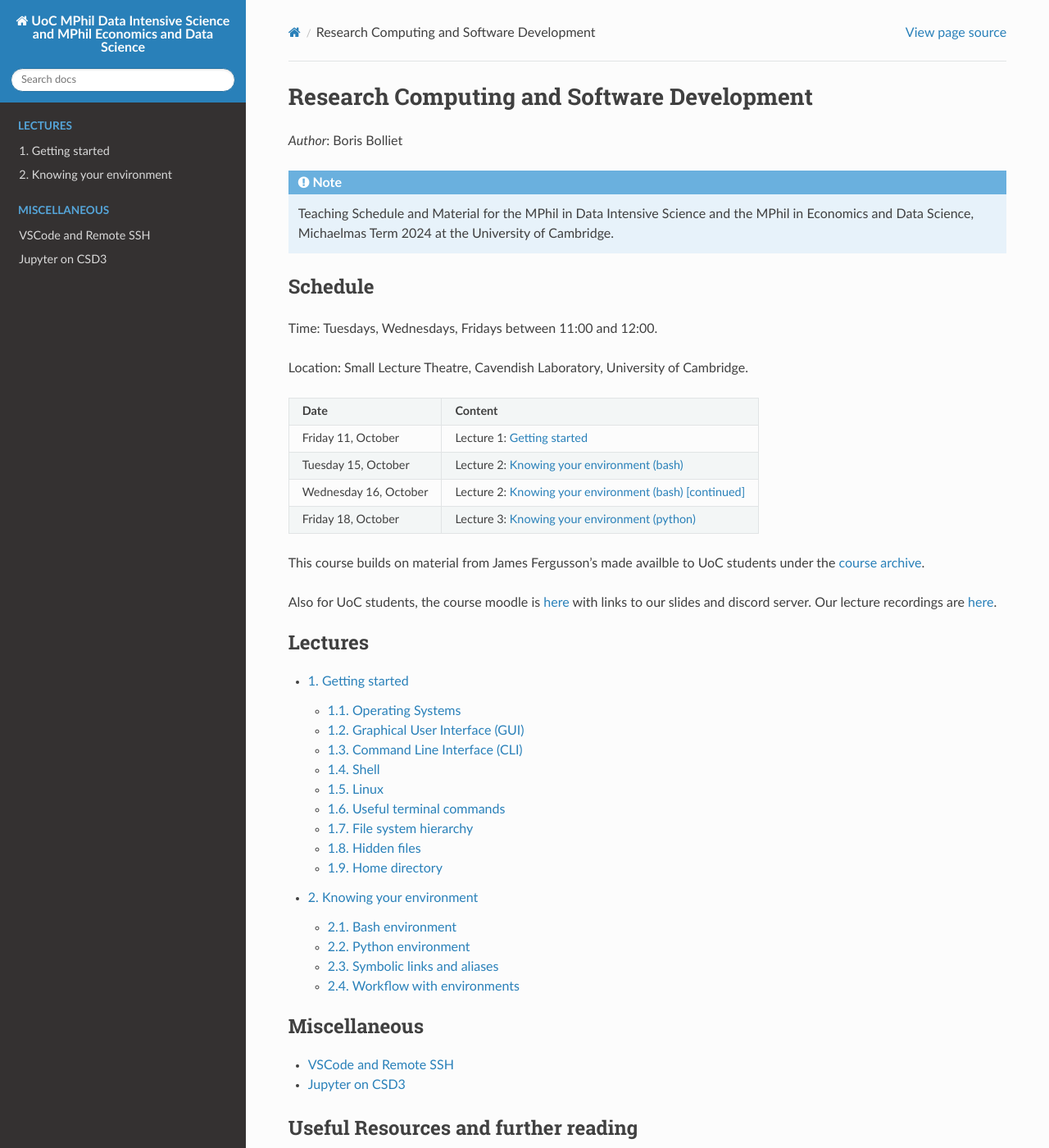
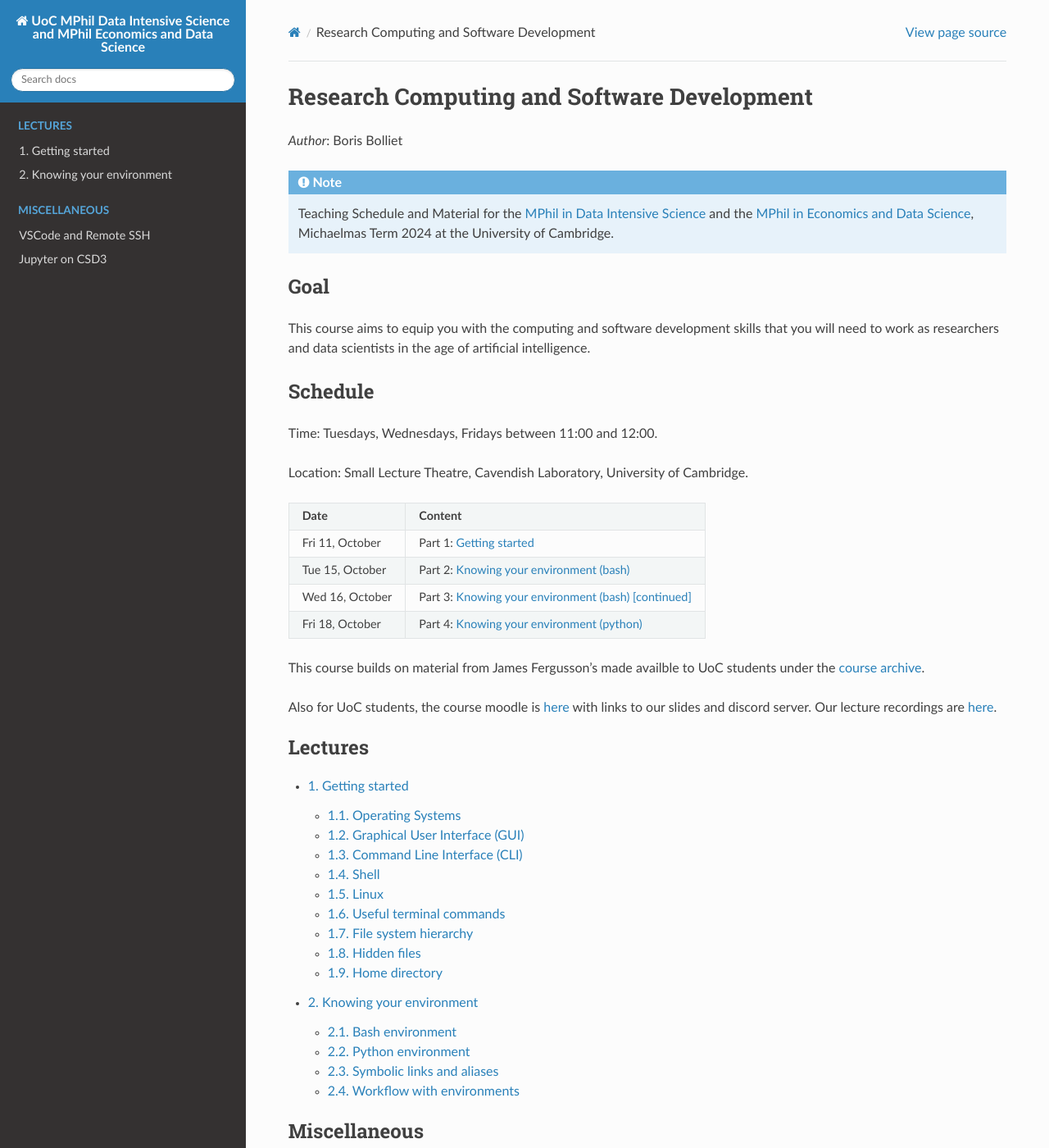
Before and after one commit to borisbolliet/ResearchComputing, a Sphinx documentation site: the page built from docs/index.rst, in a window 1280 px wide and 1400 px high. Shown: the whole window at 82% size. Built offline with Sphinx 7.4.7 and the Read the Docs theme 3.1.0, drawn with Linux system fonts in a browser that asks for light colours.

Commit message:
updating frontpage

```diff
--- a/docs/_static/style.css
+++ b/docs/_static/style.css
@@ -19,3 +19,8 @@
 .exercise-box p {
     margin: 0;
 }
+
+.wy-side-nav-search .logo {
+    max-width: 200px;  /* Adjust this based on your needs */
+    height: auto;
+}
--- a/docs/conf.py
+++ b/docs/conf.py
@@ -16,6 +16,10 @@
 nbsphinx_kernel_name = 'python3'
 
 import sphinx_rtd_theme
+
+# Path to the logo image relative to the `_static` directory
+# html_static_path = ['_static']
+# html_logo = "_static/logo.jpg"
 
 # -- Project information -----------------------------------------------------
 
--- a/docs/index.rst
+++ b/docs/index.rst
@@ -3,14 +3,26 @@
    You can adapt this file completely to your liking, but it should at least
    contain the root `toctree` directive.
 
+.. .. figure:: logo.jpg
+..    :alt: Course Logo
+..    :align: left
+..    :width: 200px
+
 Research Computing and Software Development
-===========================================
+===============================================================================
+
 
 | *Author*: Boris Bolliet
 
 .. note::
-   Teaching Schedule and Material for the MPhil in Data Intensive Science and the MPhil in Economics and Data Science, Michaelmas Term 2024 at the University of Cambridge.
+   Teaching Schedule and Material for the
+   `MPhil in Data Intensive Science <https://mphildis.bigdata.cam.ac.uk>`_ and the
+   `MPhil in Economics and Data Science <https://www.econ.cam.ac.uk/postgraduate-studies/mphil-data>`_, Michaelmas Term 2024 at the University of Cambridge.
 
+Goal
+----------------------------------------
+
+This course aims to equip you with the computing and software development skills that you will need to work as researchers and data scientists in the age of artificial intelligence.
 
 
 Schedule
@@ -23,13 +35,13 @@ Location: Small Lecture Theatre, Cavendish Laboratory, University of Cambridge.
 +------------------------------------+-------------------------------------------------------------------------------------------------------------------------+
 | **Date**                           | **Content**                                                                                                             |
 +------------------------------------+-------------------------------------------------------------------------------------------------------------------------+
-| Friday 11, October                 | Lecture 1: `Getting started <material/lecture1/notebook.ipynb#Getting-started>`_                                        |
+| Fri 11, October                    | Part 1: `Getting started <material/lecture1/notebook.ipynb#Getting-started>`_                                           |
 +------------------------------------+-------------------------------------------------------------------------------------------------------------------------+
-| Tuesday 15, October                | Lecture 2: `Knowing your environment (bash) <material/lecture2/notebook.ipynb#Knowing-your-environment>`_               |
+| Tue 15, October                    | Part 2: `Knowing your environment (bash) <material/lecture2/notebook.ipynb#Knowing-your-environment>`_                  |
 +------------------------------------+-------------------------------------------------------------------------------------------------------------------------+
-| Wednesday 16, October              | Lecture 2: `Knowing your environment (bash) [continued] <material/lecture2/notebook.ipynb#Knowing-your-environment>`_   |
+| Wed 16, October                    | Part 3: `Knowing your environment (bash) [continued] <material/lecture2/notebook.ipynb#Knowing-your-environment>`_      |
 +------------------------------------+-------------------------------------------------------------------------------------------------------------------------+
-| Friday 18, October                 | Lecture 3: `Knowing your environment (python) <material/lecture2/notebook.ipynb#Python-environment>`_                   |
+| Fri 18, October                    | Part 4: `Knowing your environment (python) <material/lecture2/notebook.ipynb#Python-environment>`_                      |
 +------------------------------------+-------------------------------------------------------------------------------------------------------------------------+
 
 
```
Also changed, not shown: docs/_static/logo.jpg (added), docs/_static/logo.png (added).
